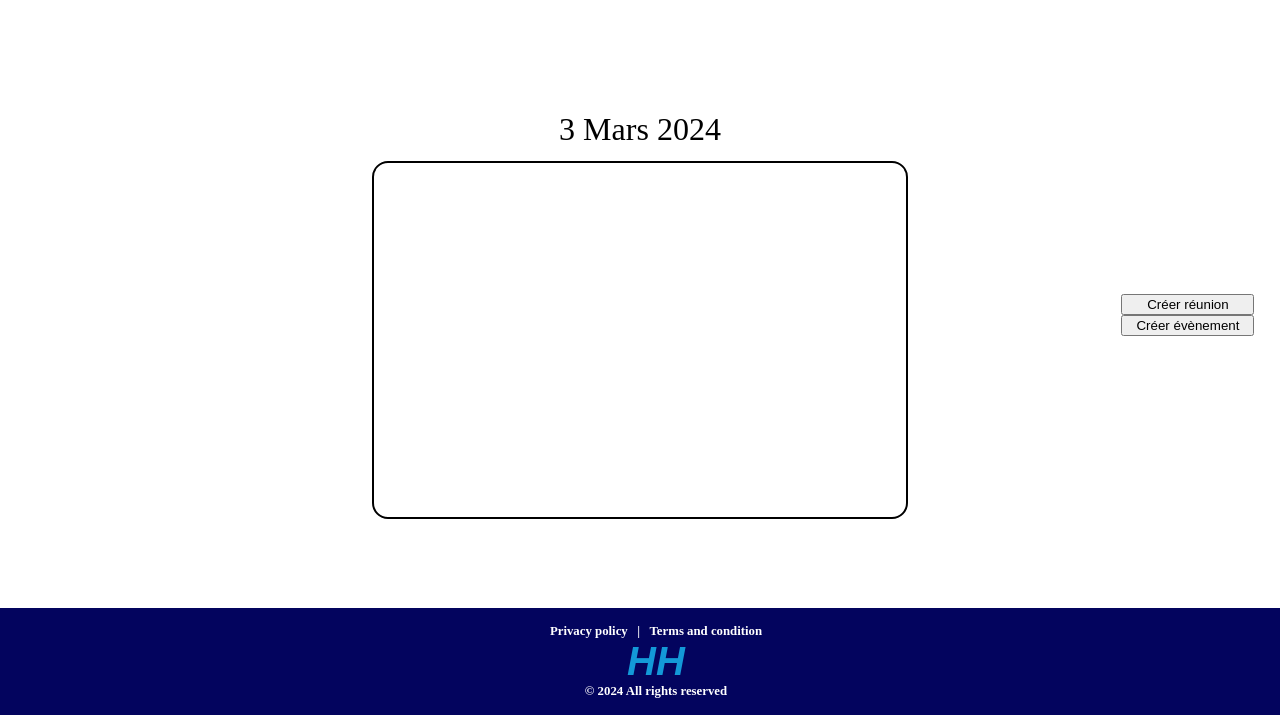
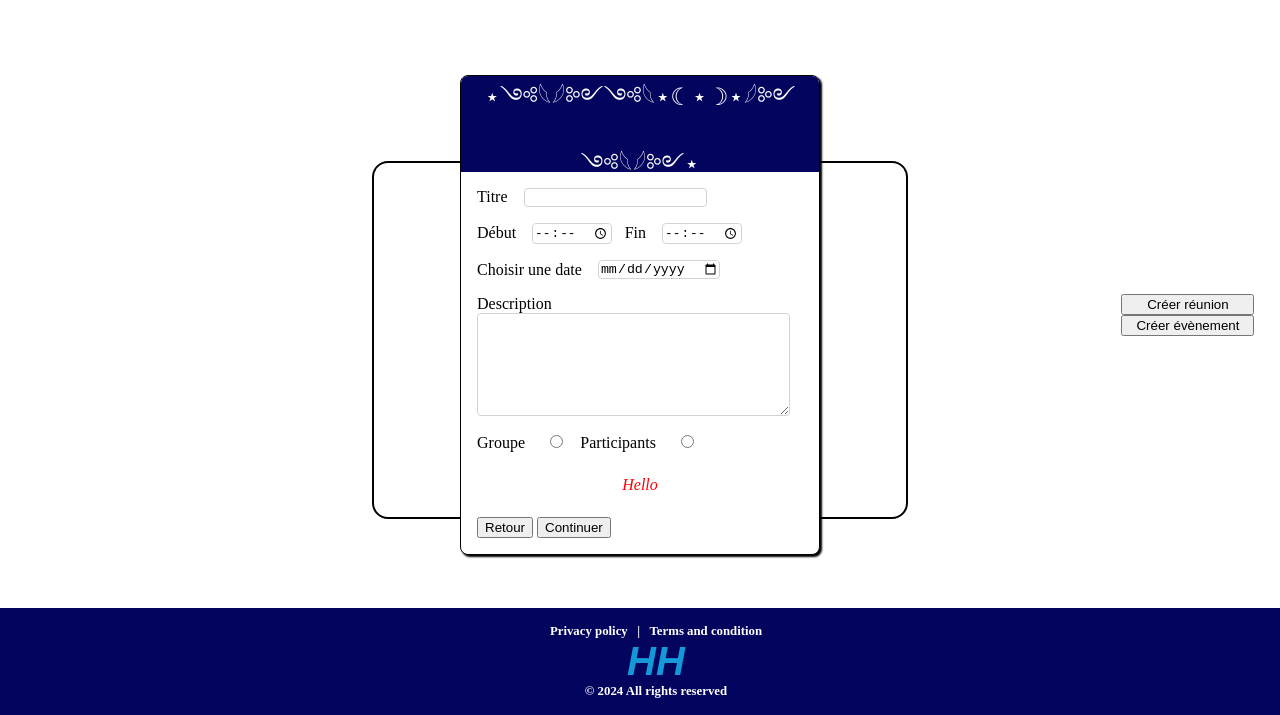
Before and after one commit to William-Lavoie/TCH099_Projet_Integrateur, a plain HTML site: page calendrier/calendrier.html in a window 1280 px wide. Shown: the part 85-800 px from the top of the page. Drawn offline with nearby package versions, Linux system fonts and the light colour scheme.

Commit message:
css for the form + some minor fixes
still need to make the query more secure and have proper error handling

```diff
--- a/calendrier/calendrier.html
+++ b/calendrier/calendrier.html
@@ -97,10 +97,21 @@
 </body>
 
 <div id="formulaires-reunion">
-    <form id="nouvelle-reunion">
 
+    <form id="nouvelle-reunion" class="reunion-visible">
+
+        <div id="formulaire-header">
+         Créer une nouvelle réunion<br>⋆༺𓆩𓆪༻༺𓆩⋆☾⋆☽⋆𓆪༻༺𓆩𓆪༻⋆
+        </div>
+
+        <div id="champs-a-remplir">
+
+            <div class="champ-reunion">
                 <label for="titre-reunion">Titre</label>
                 <input type="text" name="titre-reunion" id="titre-reunion" required>
+            </div>
+
+            <div class="champ-reunion">
 
                 <label for="debut-reunion">Début</label>
                 <input type="time" name="debut-reunion" id="debut-reunion" required>
@@ -108,20 +119,34 @@
                 <label for="fin-reunion">Fin</label>
                 <input type="time" name="fin-reunion" id="fin-reunion" required>
 
+            </div>
+
+            <div class="champ-reunion">
                 <label for="date-reunion">Choisir une date</label>
                 <input type="date" name="date-reunion" id="date-reunion" required>
+            </div>
 
             <label for="description-reunion">Description</label>
             <textarea name="description-reunion" id="description-reunion"></textarea>
 
+            <div id="btn-radios">
                 <label for="groupe">Groupe</label>
                 <input type="radio" id="btn-radio" name="groupes-radio" required>
 
                 <label for="participants">Participants</label>
                 <input type="radio" id="groupes" name="groupes-radio" required>
+            </div>
 
+            <div id="messages-erreur">Hello</div>
+
+            <div id="btn-reunion">
                 <button id="reunion-retour" type="reset">Retour</button>
                 <button id="reunion-continuer">Continuer</button>
+            </div>
+
+
+
+        </div>
 
     </form>
 
--- a/calendrier/calendrier_script.js
+++ b/calendrier/calendrier_script.js
@@ -33,7 +33,7 @@ $(document).ready(function() {
     $("#creer-reunion").on("click", function() {
         $("#nouvelle-reunion").addClass("reunion-visible");
 
-        $("header, main, footer").css("opacity", "50%");
+        $("header, main, footer").css("opacity", "20%");
         $("#nouvelle-reunion").css("opacity", "2");
         $(this).prop("disabled", true);
     })
@@ -83,6 +83,10 @@ $(document).ready(function() {
                 $("#creer-reunion-participants").addClass("reunion-visible");
             }
         }
+
+        else {
+            $("#messages-erreur").text("Il y a une erreur");
+        }
      })
 
      // Retour vers la première page du formulaire depuis la page des groupes
@@ -111,7 +115,7 @@ $(document).ready(function() {
                          "description": description};
 
                          console.log(donnees);
-        fetch("http://localhost:3333/calendrier/api/api_calendrier.php", {
+        fetch("http://localhost:3333/calendrier/api/api_calendrier.php/creer_reunion", {
             method: 'POST',
             headers: {'Content-Type': 'application/json'},
             body: JSON.stringify(donnees)
--- a/calendrier/styles/calendrier.css
+++ b/calendrier/styles/calendrier.css
@@ -4,10 +4,11 @@ body {
   flex-direction: column;
 }
 
-#nouvelle-reunion, #creer-reunion-groupe, #creer-reunion-participants {
-    height: max(60vmin,300px);
-    aspect-ratio: 2/3;
-    border: 2px solid red;
+#nouvelle-reunion , #creer-reunion-groupe, #creer-reunion-participants {
+    height: max(60vmin,400px);
+    aspect-ratio: 3/4;
+    border: 1px solid black;
+    border-radius: 0.5em;
     display: none;
     position: absolute;
     margin: auto;
@@ -15,8 +16,66 @@ body {
     right: 0;
     bottom: 0;
     left: 0;
+    z-index: 1;
+    overflow: hidden;
     background-color: white;
-    z-index: 1;
+    color: black;
+    box-sizing: border-box;
+    box-shadow: 2px 2px 2px black;
+    padding: 5p;
+}
+
+#formulaire-header {
+  display: flex;
+  flex-direction: column;
+  justify-content: center;
+  align-items: center;
+  color: white;
+  height: 20%;
+  font-size: 1.5rem;
+  text-align: center;
+  background-color: rgba(3, 4, 94, 1);
+
+}
+
+#champs-a-remplir {
+  height: 80%;
+  padding: 1em;
+  display: flex;
+  flex-direction: column;
+}
+
+label {
+  color: black;
+  font-size: 1em;
+  margin-right: 1em;
+}
+
+.champ-reunion {
+  display: flex;
+  justify-content: flex-start;
+  align-items: center;
+  margin-bottom: 1em;
+}
+
+input, textarea {
+  border-radius: 0.3em;
+  margin-right: 1em;
+  border: 1px solid lightgray;
+}
+
+textarea {
+  height: 30%;
+}
+
+
+#debut-reunion, #fin-reunion {
+  width: 6em;
+  font-size: 0.8rem;
+}
+
+#btn-radios {
+  margin-top: 1em;
 }
 
 .reunion-visible {
@@ -24,6 +83,16 @@ body {
     flex-direction: column;
     opacity: 100%;
 }
+
+#messages-erreur {
+  height: 20%;
+  display: flex;
+  justify-content: center;
+  align-items: center;
+  color: red;
+  font-style: italic;
+}
+
 
  /* main */
  main {
```
Also changed, not shown: 1 other file. Lines whose indentation alone changed are shown as unchanged.
